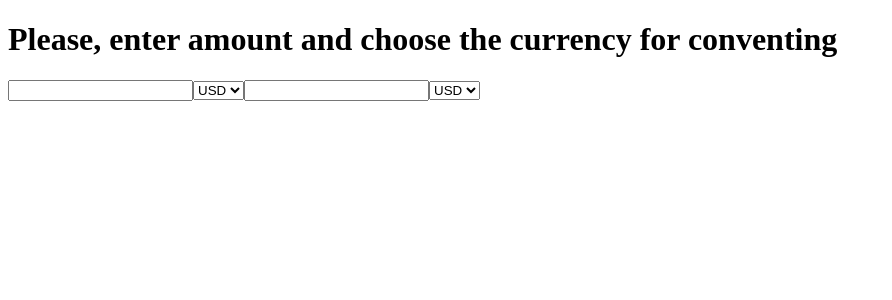
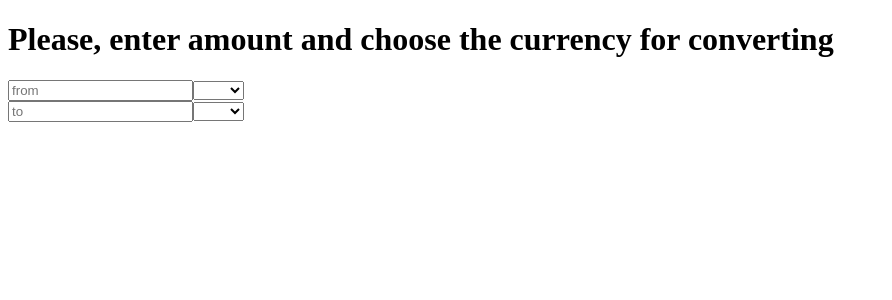
Before and after one commit to anna-manorik/angular-test-1000, an Angular app in the folder exchange/: page / in a window 1280 px wide. Shown: the top 300 px of the page, without its empty margins (0-892 px from the left). Built offline with nearby package versions, Linux system fonts and the light colour scheme; no server answers.

Commit message:
Update convert.component.html

```diff
--- a/exchange/src/app/convert/convert.component.html
+++ b/exchange/src/app/convert/convert.component.html
@@ -1,15 +1,50 @@
-<h1>Please, enter amount and choose the currency for conventing</h1>
+<h1>Please, enter amount and choose the currency for converting</h1>
 
-<input />
-<select>
+<div>
+      <input [(ngModel)]="fromValue" placeholder="from" (keyup)="calculateCurrencyOne()" />
+      <select [(ngModel)]="fromCurr" (change)="getCurrencyRateOne()">
+        <option value="USD">USD</option>
+        <option value="EUR">EUR</option>
+        <option value="UAH">UAH</option>
+      </select>
+  </div>
+
+  <div>
+      <input [(ngModel)]="toValue" placeholder="to" (keyup)="calculateCurrencyTwo()" />
+      <select [(ngModel)]="toCurr" (change)="getCurrencyRateTwo()">
+        <option value="USD">USD</option>
+        <option value="EUR">EUR</option>
+        <option value="UAH">UAH</option>
+      </select>
+  </div>
+
+
+<!-- <div>
+  <label
+    >FROM
+    <input #amountFrom (change)="onChangeAmountFrom(amountFrom.value)" value="{{amount}} " />
+</label>
+    <select #currencyFrom (change)="onChangeFrom(currencyFrom.value)">
+        <option>Choose</option>
       <option>USD</option>
       <option>EUR</option>
       <option>UAH</option>
     </select>
 
-<input />
-<select>
+</div>
+
+<div>
+  <label
+    >TO
+    <input #amountTo (change)="onChangeAmountTo(amountTo.value)" value="{{response ? response.result : ''}}" />
+</label>
+    <select #currencyTo (change)="onChangeTo(currencyTo.value)">
+        <option>Choose</option>
       <option>USD</option>
       <option>EUR</option>
       <option>UAH</option>
     </select>
+
+</div>
+
+<button (click)="convert()">CONVERT</button> -->
```
Lines whose indentation alone changed are shown as unchanged.
